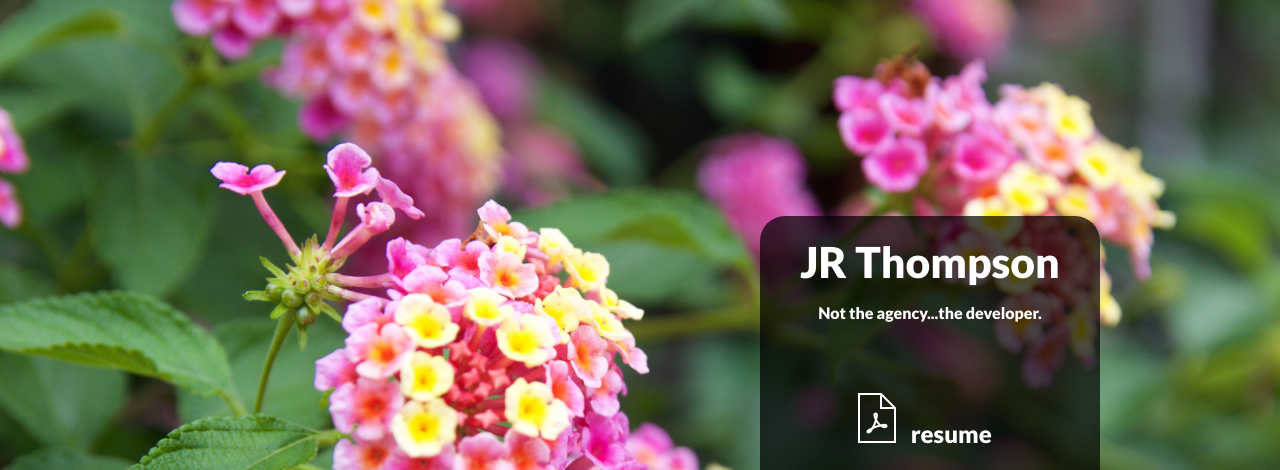
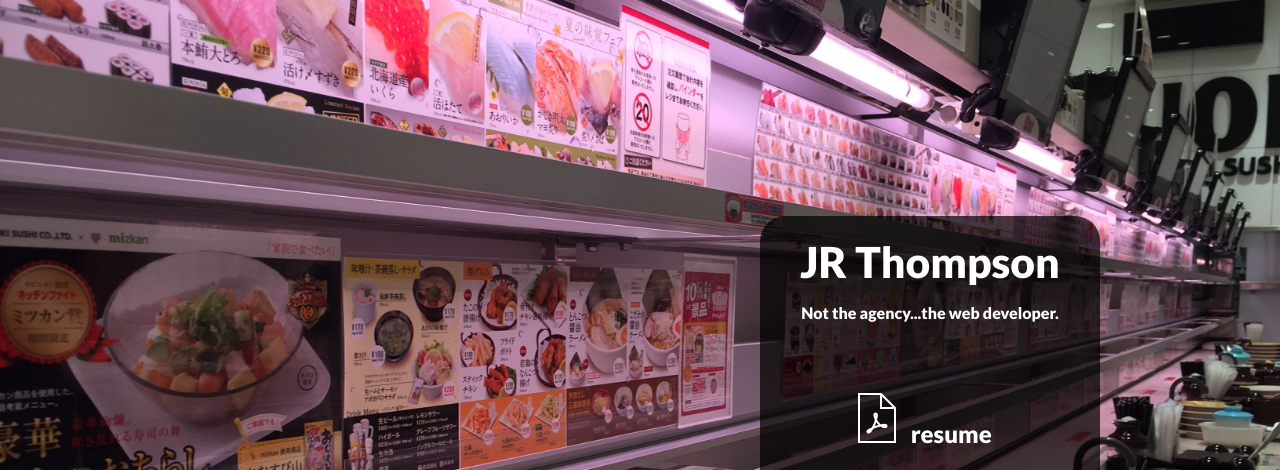
Before and after one commit to legoomba/legoomba.github.io, a website: page index.html in a window 1280 px wide. Shown: the top 470 px of the page. Drawn offline with Linux system fonts and the light colour scheme.

Commit message:
Background update

```diff
--- a/index.html
+++ b/index.html
@@ -12,7 +12,7 @@
 		font-weight: bold;
 	}
 	html{
-		background: url('resources/images/desk-back.jpg') no-repeat center center fixed;
+		background: url('resources/images/desk-back2.jpg') no-repeat center center fixed;
 		  background-size: cover;
 		  -moz-background-size: cover;
 		  -o-background-size: cover;
@@ -73,7 +73,7 @@
 		<div class='content-main'>
 			<span>JR Thompson</span>
 			<p>
-				Not the agency...the developer.
+				Not the agency...the web developer.
 			</p>
 			<div class='links-wrapper'>
 				<div>
```
Also changed, not shown: resources/images/desk-back2.jpg (added).
